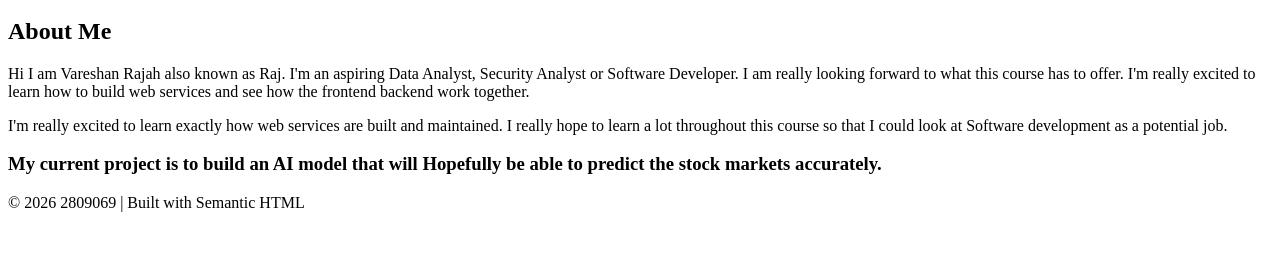
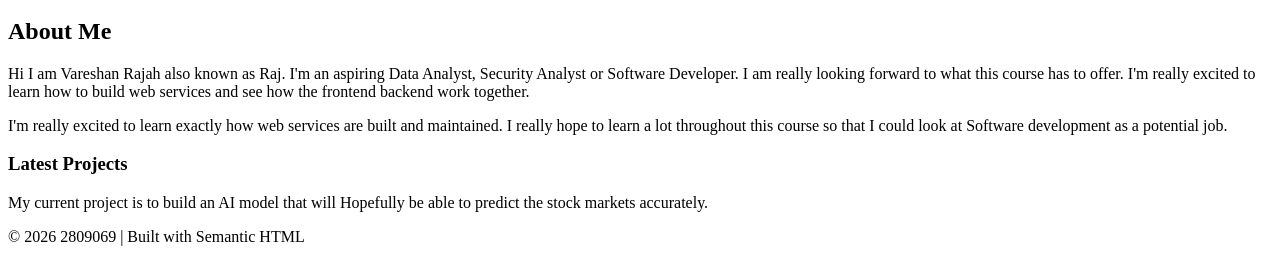
Before and after one commit to Lucidflex/lab2, a plain HTML site: page index.html in a window 1280 px wide. Shown: the part 136-416 px from the top of the page. Drawn offline with Linux system fonts and the light colour scheme.

Commit message:
Fix HTML structure for Latest Projects section

```diff
--- a/index.html
+++ b/index.html
@@ -37,12 +37,11 @@
             </p>
         </section>
         <article>
-            <h3>
-                <p>
+            <h3>Latest Projects</h3>
+            <p>
                     My current project is to build an AI model that will
                     Hopefully be able to predict the stock markets accurately.
                 </p>
-            </h3>
         </article>
         <footer>
             © 2026 2809069 | Built with Semantic HTML
```
